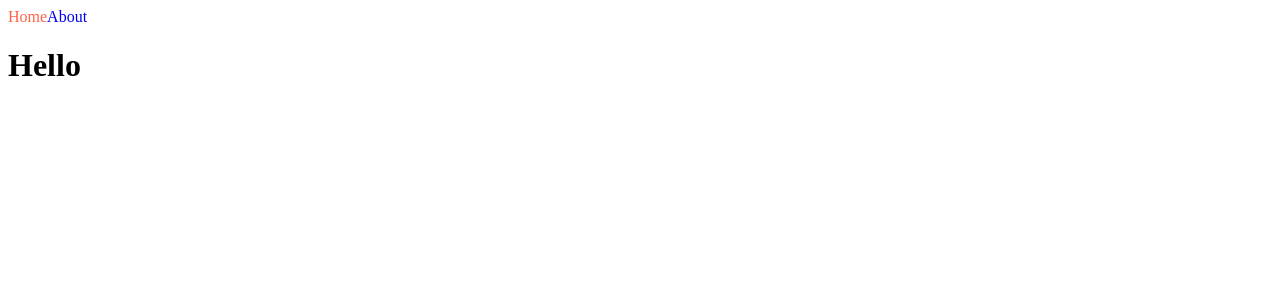
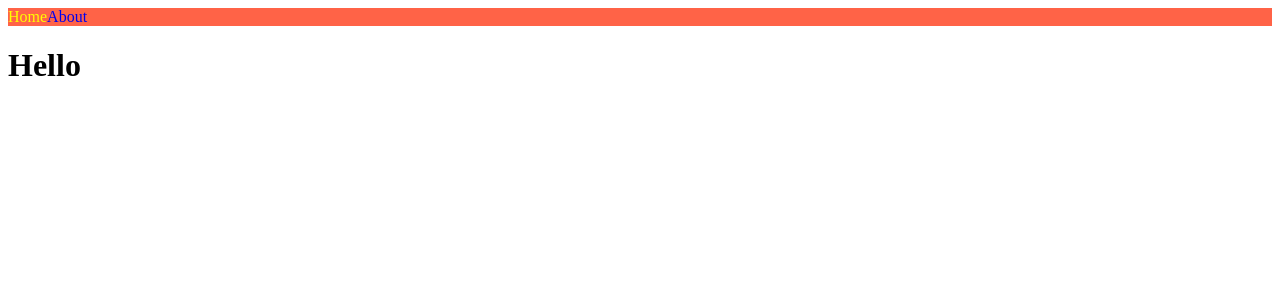
Before and after one commit to tnals545/211222_TIL, a Next.js app in the folder Front-End/next_js/nextjs_practice/: page / in a window 1280 px wide. Shown: the top 300 px of the page. Built offline with nearby package versions, Linux system fonts and the light colour scheme.

Commit message:
#1.5 Styles JSX

```diff
--- a/Front-End/next_js/nextjs_practice/components/NavBar.js
+++ b/Front-End/next_js/nextjs_practice/components/NavBar.js
@@ -1,30 +1,27 @@
 import Link from "next/link";
 import { useRouter } from "next/router";
-import styles from "./NavBar.module.css";
 
 export default function NavBar() {
   const router = useRouter();
   return (
     <nav>
       <Link href="/">
-        <a
-          className={`${styles.link} ${
-            router.pathname === "/" ? styles.active : ""
-          }`}
-        >
-          Home
-        </a>
+        <a className={router.pathname === "/" ? "active" : ""}>Home</a>
       </Link>
       <Link href="/about">
-        <a
-          className={[
-            styles.link,
-            router.pathname === "/about" ? styles.active : "",
-          ].join(" ")}
-        >
-          About
-        </a>
+        <a className={router.pathname === "/about" ? "active" : ""}>About</a>
       </Link>
+      <style jsx>{`
+        nav {
+          background-color: tomato;
+        }
+        a {
+          text-decoration: none;
+        }
+        .active {
+          color: yellow;
+        }
+      `}</style>
     </nav>
   );
 }
--- a/Front-End/next_js/nextjs_practice/components/NavBar.module.css
+++ /dev/null
@@ -1,7 +0,0 @@
-.link {
-  text-decoration: none;
-}
-
-.active {
-  color: tomato;
-}
--- a/Front-End/next_js/nextjs_practice/pages/index.js
+++ b/Front-End/next_js/nextjs_practice/pages/index.js
@@ -2,9 +2,14 @@
 
 export default function Home() {
   return (
-    <div>
+    <div className="active">
       <NavBar />
       <h1>Hello</h1>
+      <style jsx>{`
+        a {
+          color: white;
+        }
+      `}</style>
     </div>
   );
 }
```
